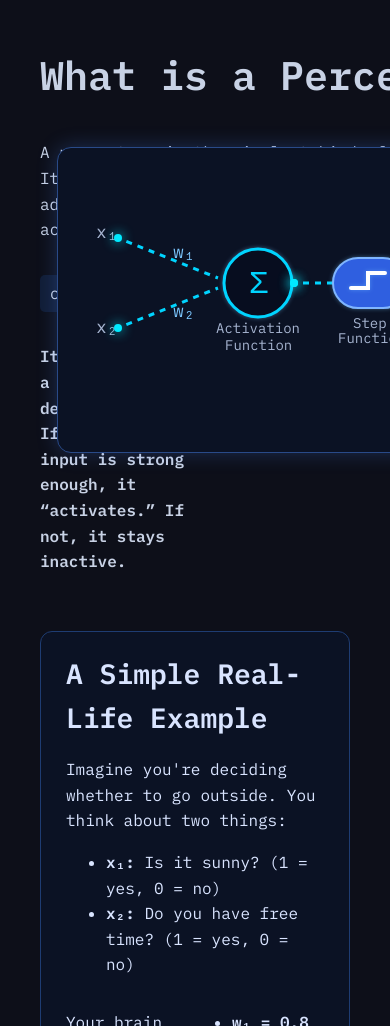
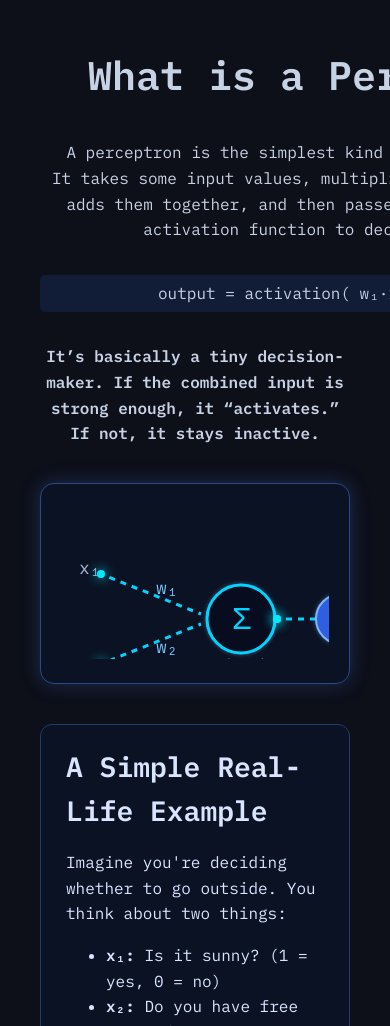
Before and after one commit to Om-codex/Neural-Network-Visualizer, a plain HTML site: page index.html in a window 390 px wide. Shown: the part 974-2000 px from the top of the page. Drawn offline with nearby package versions, Linux system fonts and the light colour scheme.

Commit message:
Implement responsive layout for mobile screen
Added responsive layout for mobile screens to styles.css.

```diff
--- a/styles.css
+++ b/styles.css
@@ -482,3 +482,31 @@ footer {
   background: #0b1224;
   font-size: 14px;
 }
+/* Responsive layout for mobile screens */
+@media (max-width: 768px) {
+    .perceptron-container {
+        flex-direction: column;
+        align-items: center;
+        gap: 20px;
+    }
+    .perceptron-text,
+    .perceptron-visual {
+        width: 100%;
+        text-align: center;
+    }
+    .diagram-box {
+        max-width: 90%;
+        height: auto;
+    }
+    svg {
+        width: 100%;
+        height: auto;
+    }
+    nav {
+        width: 100%;
+        padding: 0 15px;
+    }
+    .nav-right {
+        gap: 16px;
+    }
+}
```
